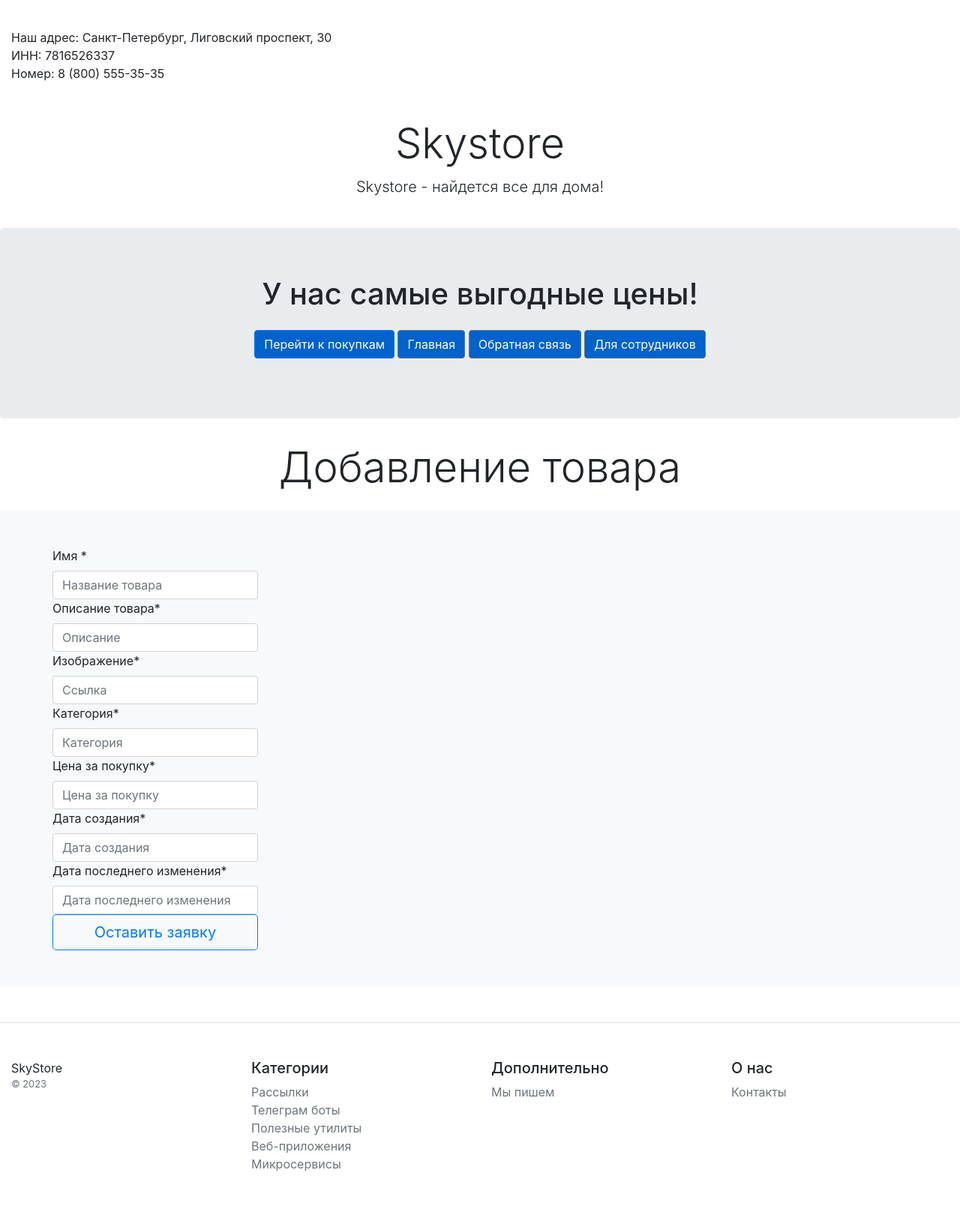
After one commit to kosarevaakarina/product_sales_services_django, a Django app: page /save_product/ in a window 1280 px wide. The commit adds this page. Shown: the whole page at 75% size. Run offline with Django 4.2, Linux system fonts and the light colour scheme; some libraries are stand-ins or nearby versions.

Commit message:
добавление товара с интерфейса сайта

```diff
--- a/catalog/templates/catalog/includes/inc_catalog_menu.html
+++ b/catalog/templates/catalog/includes/inc_catalog_menu.html
@@ -8,6 +8,7 @@
         <a href="{% url 'catalog:catalog' %}" class="btn btn-primary my-3" style="background: #0062cc">Перейти к покупкам</a>
         <a href="{% url 'catalog:home' %}" class="btn btn-secondary my-3" style="background: #0062cc">Главная</a>
         <a href="{% url 'catalog:contacts' %}" class="btn btn-secondary my-3" style="background: #0062cc">Обратная связь</a>
+        <a href="{% url 'catalog:save_product' %}" class="btn btn-secondary my-3" style="background: #0062cc">Для сотрудников</a>
     </div>
 </section>
 <div class="pricing-header px-3 py-3 pt-md-0 pb-md-3 mx-auto text-center">
--- /dev/null
+++ b/catalog/templates/catalog/save_product.html
@@ -0,0 +1,43 @@
+{% extends 'catalog/base.html' %}
+
+{% block content %}
+{% csrf_token %}
+<form class="obratnuj-zvonok" autocomplete="off" method='post'>
+    {% csrf_token %}
+    <div class="form-zvonok">
+        <div>
+            <label>Имя <span>*</span></label>
+            <input type="text" name="name" class="form-control" id="name" placeholder="Название товара"
+                   required></div>
+        <div>
+            <label>Описание товара<span>*</span></label>
+            <input type="text" name="description" class="form-control" id="description" placeholder="Описание"
+                   required></div>
+        <div>
+            <label>Изображение<span>*</span></label>
+            <input type="text" name="image" class="form-control" id="image"
+                   placeholder="Ссылка"></div>
+        <div>
+            <label>Категория<span>*</span></label>
+            <input type="text" name="category" class="form-control" id="category"
+                   placeholder="Категория"
+                   required></div>
+        <div>
+            <label>Цена за покупку<span>*</span></label>
+            <input type="text" name="price" class="form-control" id="price"
+                   placeholder="Цена за покупку"
+                   required></div>
+        <div>
+            <label>Дата создания<span>*</span></label>
+            <input type="text" name="created_date" class="form-control" id="created_date"
+                   placeholder="Дата создания"
+                   required></div>
+        <div>
+            <label>Дата последнего изменения<span>*</span></label>
+            <input type="text" name="changed_date" class="form-control" id="changed_date"
+                   placeholder="Дата последнего изменения"
+                   required></div>
+        <button type="submit" class="btn btn-lg btn-block btn-outline-primary">Оставить заявку</button>
+    </div>
+</form>
+{% endblock %}
--- a/catalog/urls.py
+++ b/catalog/urls.py
@@ -1,7 +1,7 @@
 from django.urls import path
 
 from catalog.apps import CatalogConfig
-from catalog.views import home, contacts, catalog, product_items
+from catalog.views import home, contacts, catalog, product_items, save_product
 
 app_name = CatalogConfig.name
 
@@ -9,5 +9,6 @@ urlpatterns = [
     path('', home, name='home'),
     path('contacts/', contacts, name='contacts'),
     path('catalog/', catalog, name='catalog'),
-    path('product_items/<int:pk>/', product_items, name='product_items')
+    path('product_items/<int:pk>/', product_items, name='product_items'),
+    path('save_product/', save_product, name='save_product')
 ]
--- a/catalog/views.py
+++ b/catalog/views.py
@@ -44,3 +44,31 @@ def contacts(request):
         "title": "Обратная связь"
     }
     return render(request, 'catalog/contacts.html', context)
+
+
+def save_product(request):
+    if request.method == 'POST':
+        name = request.POST.get('name')
+        description = request.POST.get('description')
+        image = request.POST.get('image')
+        price = request.POST.get('price')
+        created_date = request.POST.get('created_date')
+        changed_date = request.POST.get('changed_date')
+        category = request.POST.get('category')
+        if category == 'Бытовая техника':
+            category_one = Category.objects.filter(pk=1)
+            Product(name=name, description=description, image=image, category=category_one[0], price=price,
+                    created_date=created_date, changed_date=changed_date).save()
+        if category == 'Кухонная мебель':
+            category_one = Category.objects.filter(pk=2)
+            Product(name=name, description=description, image=image, category=category_one[0], price=price,
+                    created_date=created_date, changed_date=changed_date).save()
+        if category == 'Кухонная посуда':
+            category_one = Category.objects.filter(pk=3)
+            Product(name=name, description=description, image=image, category=category_one[0], price=price,
+                    created_date=created_date, changed_date=changed_date).save()
+        print(f'{name} - {price}: {category}')
+    context = {
+        "title": "Добавление товара"
+    }
+    return render(request, 'catalog/save_product.html', context)
--- a/config/settings.py
+++ b/config/settings.py
@@ -11,8 +11,6 @@ https://docs.djangoproject.com/en/4.2/ref/settings/
 """
 
 from pathlib import Path
-
-from dotenv import load_dotenv
 
 # Build paths inside the project like this: BASE_DIR / 'subdir'.
 BASE_DIR = Path(__file__).resolve().parent.parent
```
